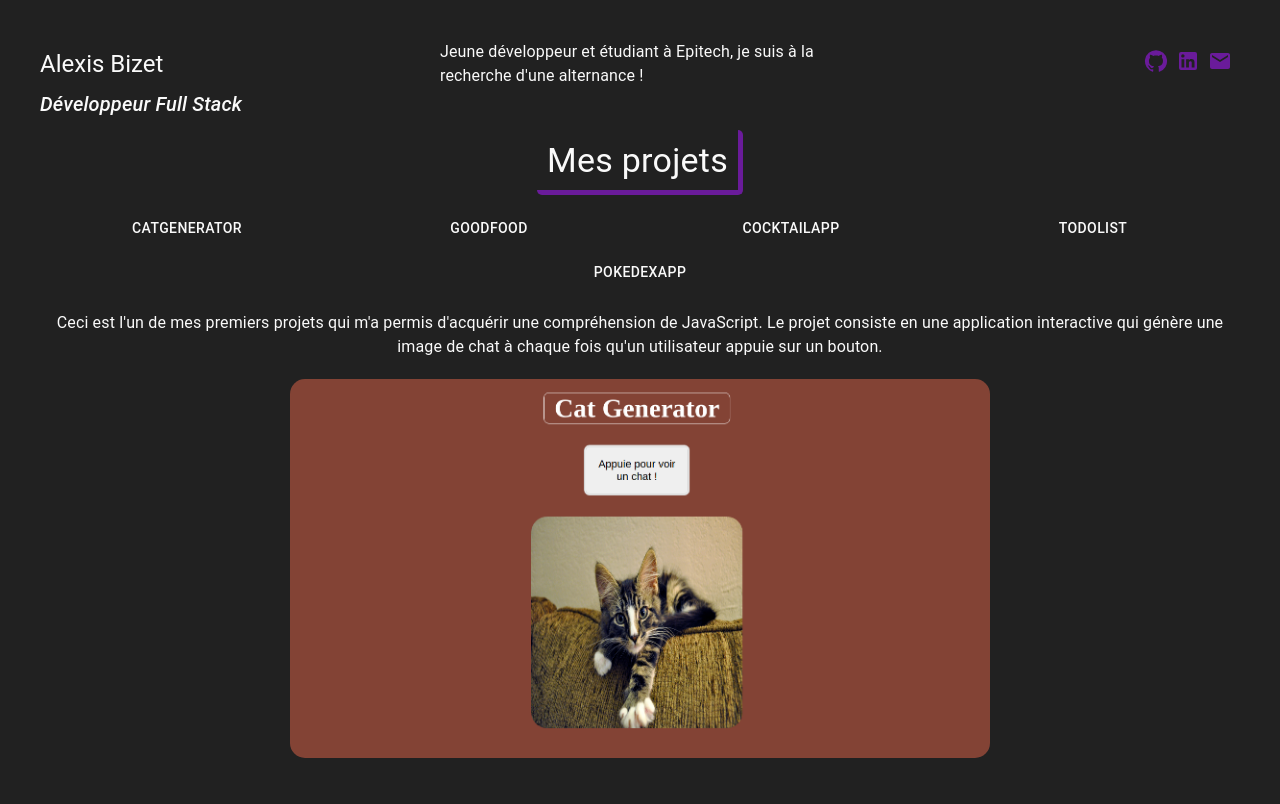
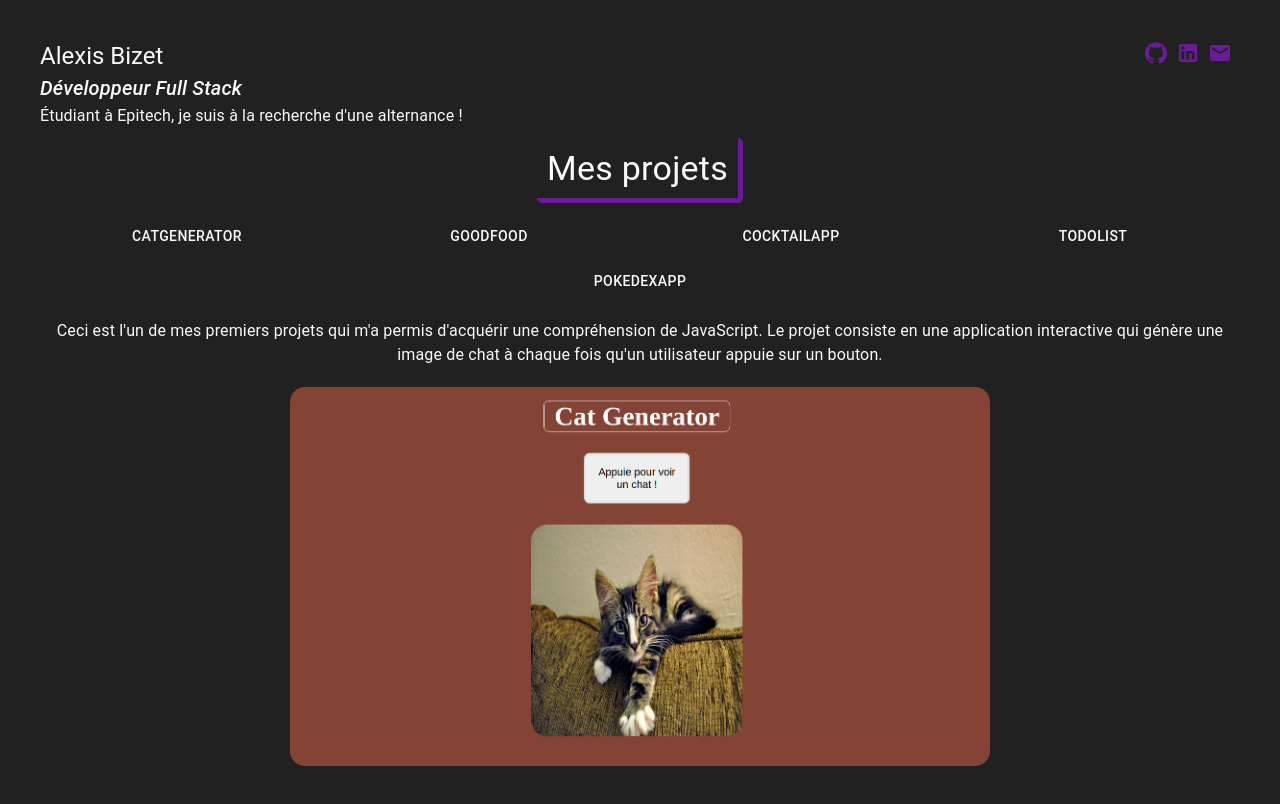
Before and after one commit to Alexis-Bizet/Website, a React (Vite) app: page / in a window 1280 px wide. Built offline with nearby package versions, Linux system fonts and the light colour scheme.

Commit message:
add story

```diff
--- a/src/components/Header.tsx
+++ b/src/components/Header.tsx
@@ -3,17 +3,14 @@ import GitHubIcon from '@mui/icons-material/GitHub';
 import LinkedInIcon from '@mui/icons-material/LinkedIn';
 import EmailIcon from '@mui/icons-material/Email';
 
+
 function Header() {
-
     return (
             <Grid container alignItems="center">
-                <Grid item xs={4} >
+                <Grid item xs={6} >
                     <Typography variant="h5">Alexis Bizet</Typography>
                 </Grid>
-                <Grid item xs={4}>
-                    <Typography variant="body1">Jeune développeur et étudiant à Epitech, je suis à la recherche d'une alternance !</Typography>
-                </Grid>
-                <Grid container xs={4} justifyContent="flex-end" spacing={1}>
+                <Grid container xs={6} justifyContent="flex-end" spacing={1}>
                     <Grid item>
                         <Link href="https://github.com/Alexis-Bizet" target="_blank">
                             <GitHubIcon />
@@ -33,6 +30,9 @@ function Header() {
                 <Grid item xs={12}  >
                     <Typography variant="h6" sx={{ fontStyle: 'italic' }} >Développeur Full Stack</Typography>
                 </Grid>
+                <Grid item xs={12}>
+                    <Typography variant="body1">Étudiant à Epitech, je suis à la recherche d'une alternance !</Typography>
+                </Grid>
             </Grid>
     )
 }
```
